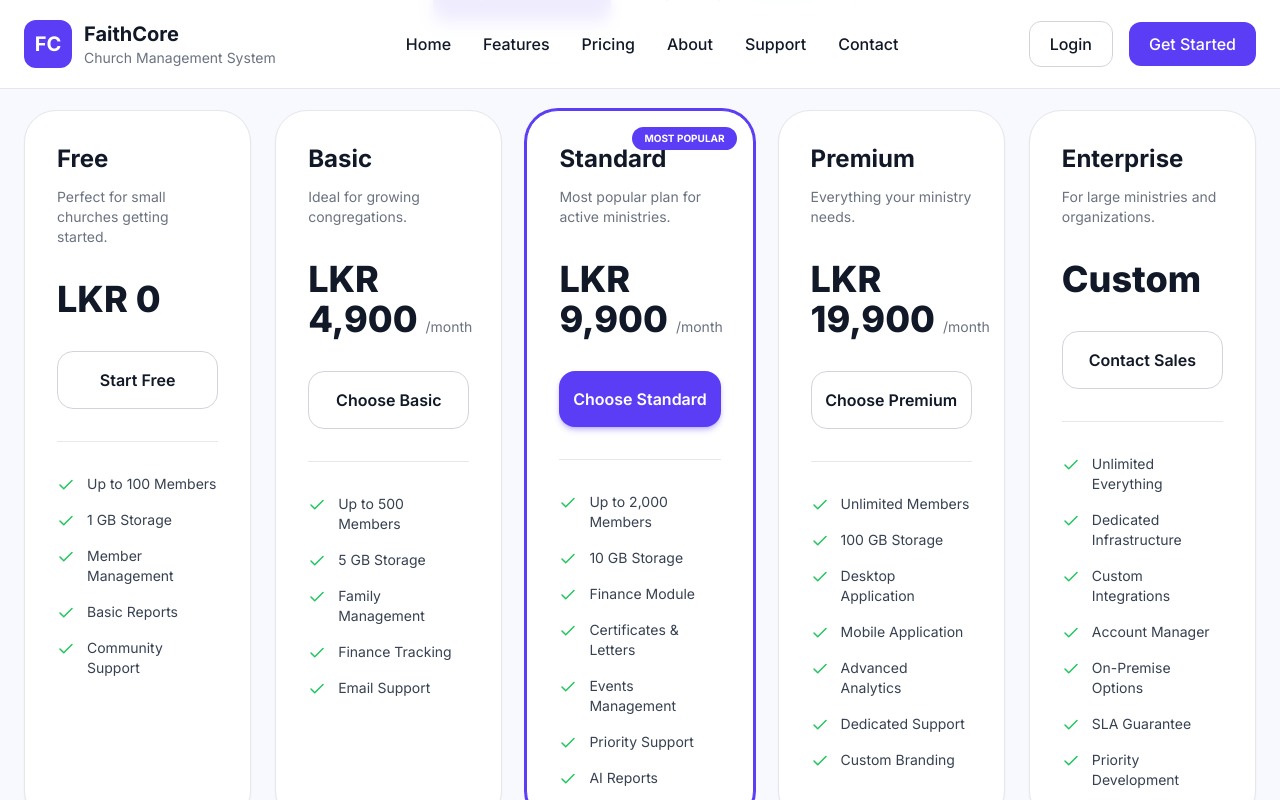
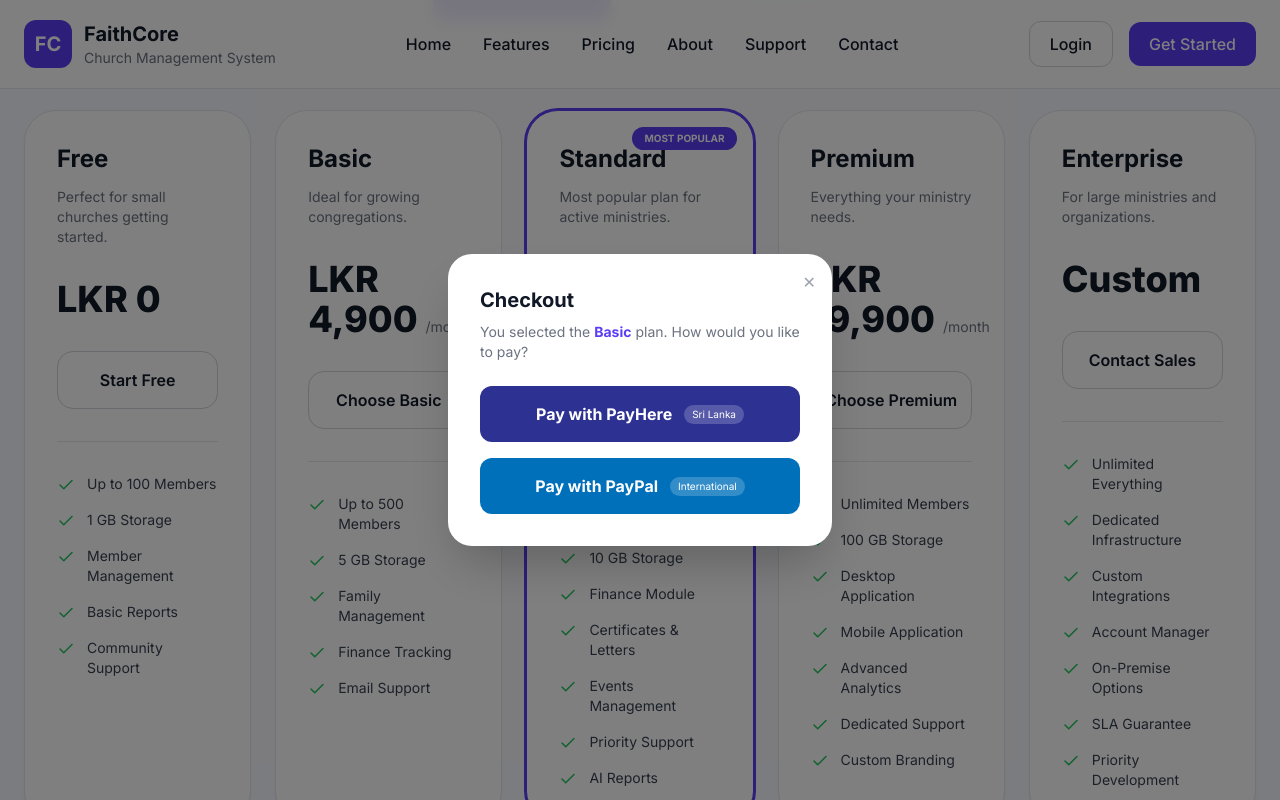
Before and after one commit to FaithCore-SaaS-Project/Website, a Next.js app: page /pricing in a window 1280 px wide. Both pictures are taken after a click on the button "Choose Basic". Shown: the part 509-1309 px from the top of the page. Built offline with nearby package versions, Linux system fonts and the light colour scheme; no server answers.

Commit message:
feat: dual payment gateway modal integration

```diff
--- a/src/components/pricing/PricingCards.tsx
+++ b/src/components/pricing/PricingCards.tsx
@@ -1,5 +1,6 @@
 "use client";
 
+import { useState } from "react";
 import { Check } from "lucide-react";
 
 // ─── Types ────────────────────────────────────────────────────────────────────
@@ -107,9 +108,11 @@ const PLANS: Plan[] = [
 function PricingCard({
   plan,
   isAnnual,
+  onSelectPlan
 }: {
   plan: Plan;
   isAnnual: boolean;
+  onSelectPlan: (plan: Plan) => void;
 }) {
   const price = isAnnual ? plan.annualPrice : plan.monthlyPrice;
   const isCustom = price === "Custom";
@@ -151,33 +154,12 @@ function PricingCard({
 
       {/* CTA Button */}
       <button
-        onClick={async () => {
+        onClick={() => {
           if (isFree || isCustom) {
             window.location.href = "/register";
             return;
           }
-          try {
-            // Send the name of the plan (e.g. Basic, Standard) to map to plan_id in the backend later
-            const response = await fetch("https://api.faithcore.org/api/checkout/paypal", {
-              method: "POST",
-              headers: { "Content-Type": "application/json" },
-              body: JSON.stringify({
-                plan_name: plan.name,
-                is_annual: isAnnual,
-                success_url: window.location.origin + "/dashboard?payment=success",
-                cancel_url: window.location.origin + "/pricing?payment=cancel"
-              })
-            });
-            const data = await response.json();
-            if (data.url) {
-              window.location.href = data.url;
-            } else {
-              alert("Checkout failed. Please try again.");
-            }
-          } catch (err) {
-            console.error(err);
-            alert("Error connecting to payment server.");
-          }
+          onSelectPlan(plan);
         }}
         className={`mt-8 w-full rounded-2xl py-4 font-semibold transition-all duration-200 hover:-translate-y-0.5 active:translate-y-0 ${
           plan.highlighted
@@ -204,18 +186,157 @@ function PricingCard({
   );
 }
 
+// ─── Checkout Modal ────────────────────────────────────────────────────────────
+
+function CheckoutModal({
+  plan,
+  isAnnual,
+  onClose
+}: {
+  plan: Plan | null;
+  isAnnual: boolean;
+  onClose: () => void;
+}) {
+  const [loadingPaypal, setLoadingPaypal] = useState(false);
+  const [loadingPayhere, setLoadingPayhere] = useState(false);
+
+  if (!plan) return null;
+
+  const handlePaypal = async () => {
+    setLoadingPaypal(true);
+    try {
+      const response = await fetch("https://api.faithcore.org/api/checkout/paypal", {
+        method: "POST",
+        headers: { "Content-Type": "application/json" },
+        body: JSON.stringify({
+          plan_name: plan.name,
+          is_annual: isAnnual,
+          success_url: window.location.origin + "/dashboard?payment=success",
+          cancel_url: window.location.origin + "/pricing?payment=cancel"
+        })
+      });
+      const data = await response.json();
+      if (data.url) {
+        window.location.href = data.url;
+      } else {
+        alert("PayPal Checkout failed. Please try again.");
+        setLoadingPaypal(false);
+      }
+    } catch (err) {
+      console.error(err);
+      alert("Error connecting to payment server.");
+      setLoadingPaypal(false);
+    }
+  };
+
+  const handlePayhere = async () => {
+    setLoadingPayhere(true);
+    try {
+      const response = await fetch("https://api.faithcore.org/api/checkout/payhere", {
+        method: "POST",
+        headers: { "Content-Type": "application/json" },
+        body: JSON.stringify({
+          plan_name: plan.name,
+          is_annual: isAnnual,
+          success_url: window.location.origin + "/dashboard?payment=success",
+          cancel_url: window.location.origin + "/pricing?payment=cancel"
+        })
+      });
+      const data = await response.json();
+
+      if (data.payhere_url) {
+        // Create hidden form to submit to PayHere
+        const form = document.createElement("form");
+        form.method = "POST";
+        form.action = data.payhere_url;
+
+        Object.keys(data).forEach(key => {
+          if (key !== "payhere_url") {
+            const hiddenField = document.createElement("input");
+            hiddenField.type = "hidden";
+            hiddenField.name = key;
+            hiddenField.value = data[key];
+            form.appendChild(hiddenField);
+          }
+        });
+
+        document.body.appendChild(form);
+        form.submit();
+      } else {
+        alert("PayHere Checkout failed. Please try again.");
+        setLoadingPayhere(false);
+      }
+    } catch (err) {
+      console.error(err);
+      alert("Error connecting to payment server.");
+      setLoadingPayhere(false);
+    }
+  };
+
+  return (
+    <div className="fixed inset-0 z-50 flex items-center justify-center bg-black/50 p-4 animate-fade-in">
+      <div className="bg-white rounded-3xl p-8 max-w-sm w-full shadow-2xl relative">
+        <button
+          onClick={onClose}
+          className="absolute top-4 right-4 text-gray-400 hover:text-gray-600"
+        >
+          ✕
+        </button>
+
+        <h3 className="text-xl font-bold text-gray-900 mb-2">Checkout</h3>
+        <p className="text-sm text-gray-500 mb-6">
+          You selected the <span className="font-bold text-[#5B3DF5]">{plan.name}</span> plan. How would you like to pay?
+        </p>
+
+        <div className="space-y-4">
+          <button
+            onClick={handlePayhere}
+            disabled={loadingPaypal || loadingPayhere}
+            className="w-full flex items-center justify-center gap-2 bg-[#2D3192] hover:bg-[#20236a] text-white py-4 rounded-xl font-bold transition-all disabled:opacity-50"
+          >
+            {loadingPayhere ? "Processing..." : "Pay with PayHere"}
+            <span className="text-[10px] font-normal bg-white/20 px-2 py-0.5 rounded-full ml-1">Sri Lanka</span>
+          </button>
+
+          <button
+            onClick={handlePaypal}
+            disabled={loadingPaypal || loadingPayhere}
+            className="w-full flex items-center justify-center gap-2 bg-[#0070BA] hover:bg-[#005ea6] text-white py-4 rounded-xl font-bold transition-all disabled:opacity-50"
+          >
+            {loadingPaypal ? "Processing..." : "Pay with PayPal"}
+            <span className="text-[10px] font-normal bg-white/20 px-2 py-0.5 rounded-full ml-1">International</span>
+          </button>
+        </div>
+      </div>
+    </div>
+  );
+}
+
 // ─── PricingCards ─────────────────────────────────────────────────────────────
 
 export default function PricingCards({ isAnnual }: { isAnnual: boolean }) {
+  const [selectedPlan, setSelectedPlan] = useState<Plan | null>(null);
+
   return (
-    <section className="pb-20">
+    <section className="pb-20 relative">
       <div className="mx-auto max-w-7xl px-6">
         <div className="grid gap-6 lg:grid-cols-5">
           {PLANS.map((plan) => (
-            <PricingCard key={plan.name} plan={plan} isAnnual={isAnnual} />
+            <PricingCard
+              key={plan.name}
+              plan={plan}
+              isAnnual={isAnnual}
+              onSelectPlan={setSelectedPlan}
+            />
           ))}
         </div>
       </div>
+
+      <CheckoutModal
+        plan={selectedPlan}
+        isAnnual={isAnnual}
+        onClose={() => setSelectedPlan(null)}
+      />
     </section>
   );
 }
```
